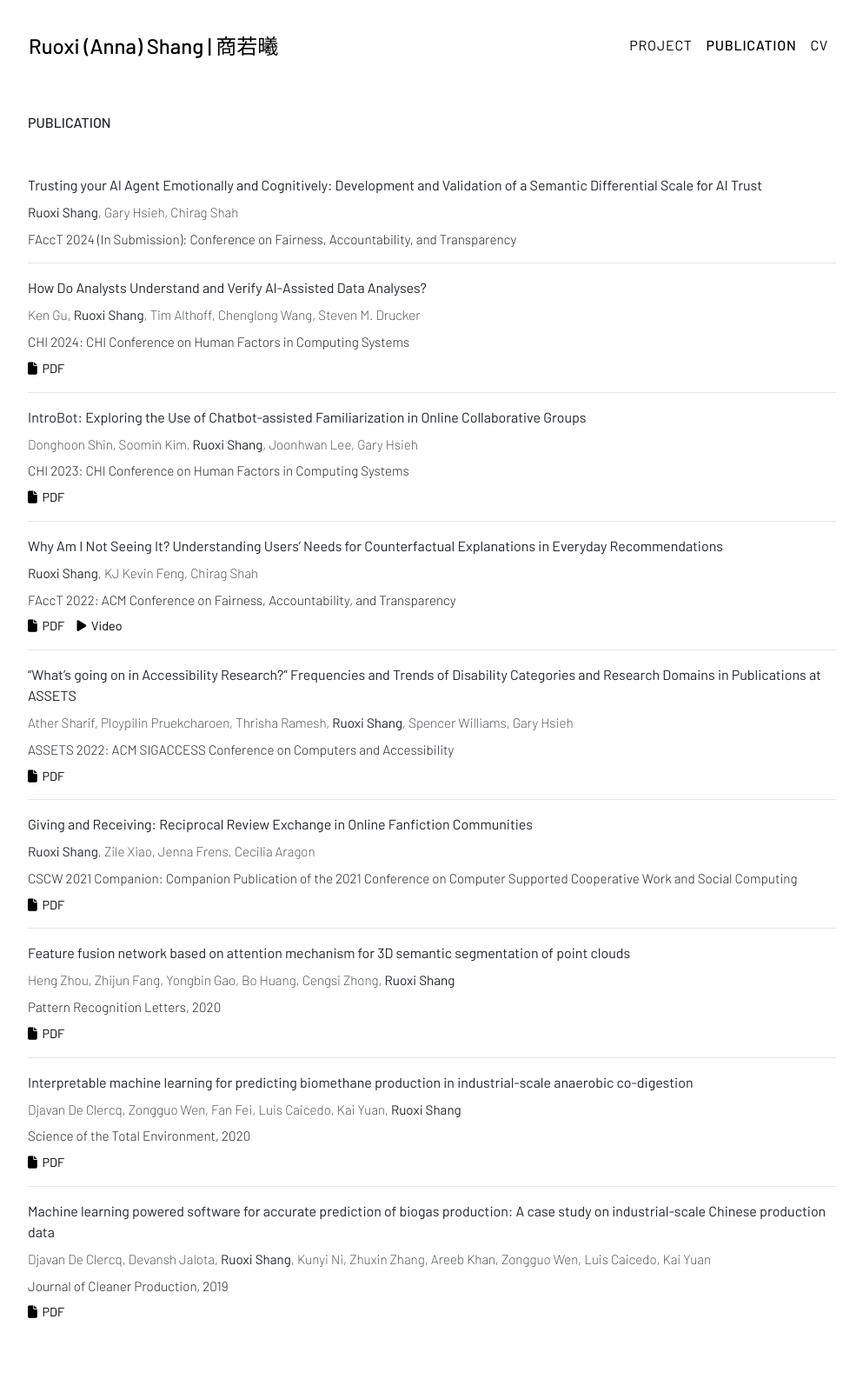
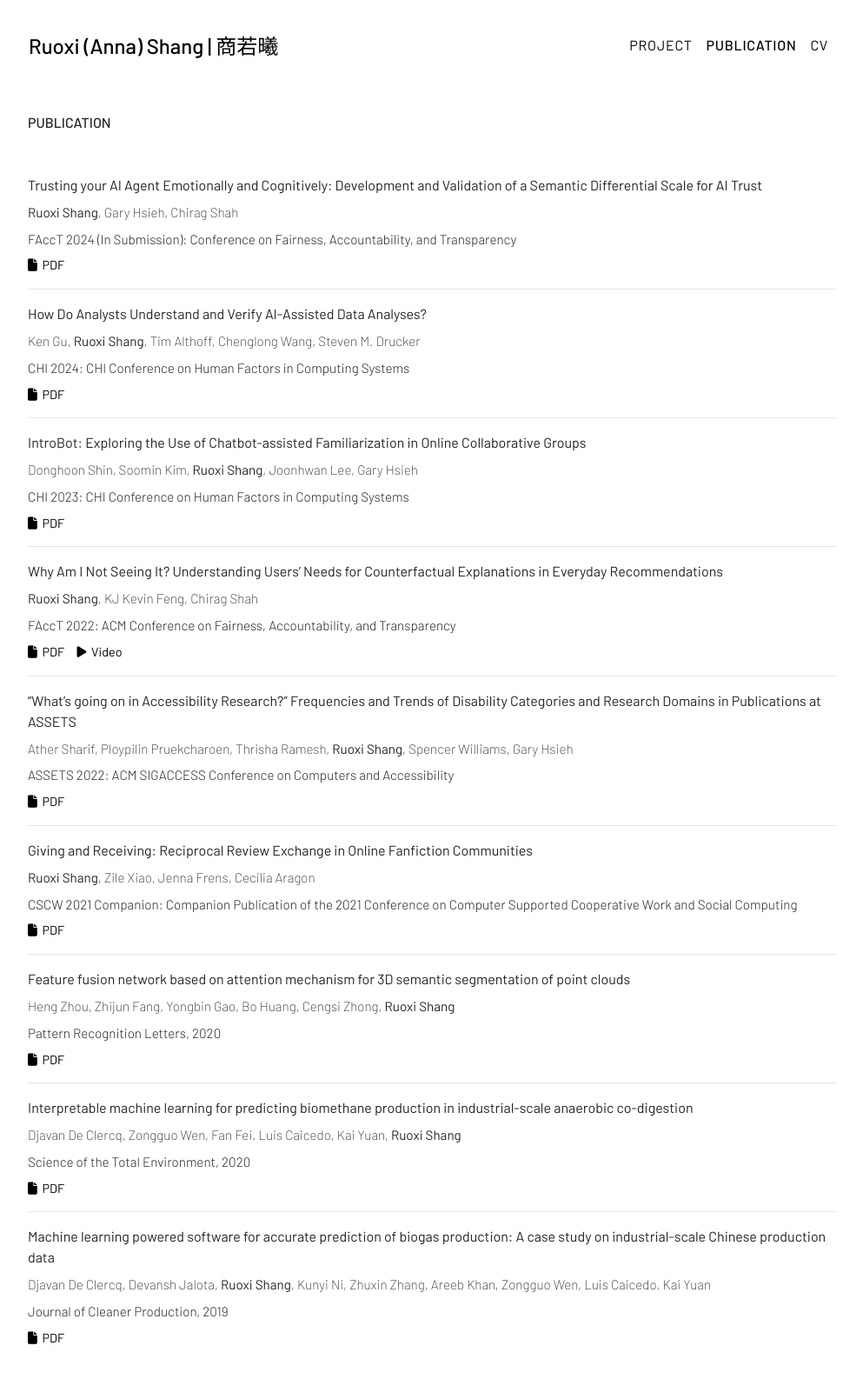
Before and after one commit to vikasreddy85/vikasreddy85.github.io, a Jekyll site: the page built from publication/index.html, in a window 1280 px wide. Shown: the whole page at 87% size, without its empty margins (143-1136 px from the left). Built offline with Jekyll 4.4.1, drawn with Linux system fonts in a browser that asks for light colours; nearby versions of some CDN libraries; some web fonts are replaced; library files that are not in the unit come from our copies; before the commit the page ends 1556 px from its top, so only the background shows below that.

Commit message:
Added pdf preprint

```diff
--- a/_data/publication.yml
+++ b/_data/publication.yml
@@ -6,6 +6,7 @@ publication:
       - Chirag Shah
     venue_short: "FAccT 2024 (In Submission)"
     venue_long: "Conference on Fairness, Accountability, and Transparency"
+    pdf: "facct2024_trust_paper.pdf"
   - title: "How Do Analysts Understand and Verify AI-Assisted Data Analyses?"
     authors:
       - Ken Gu
```
Also changed, not shown: 1 other file.
